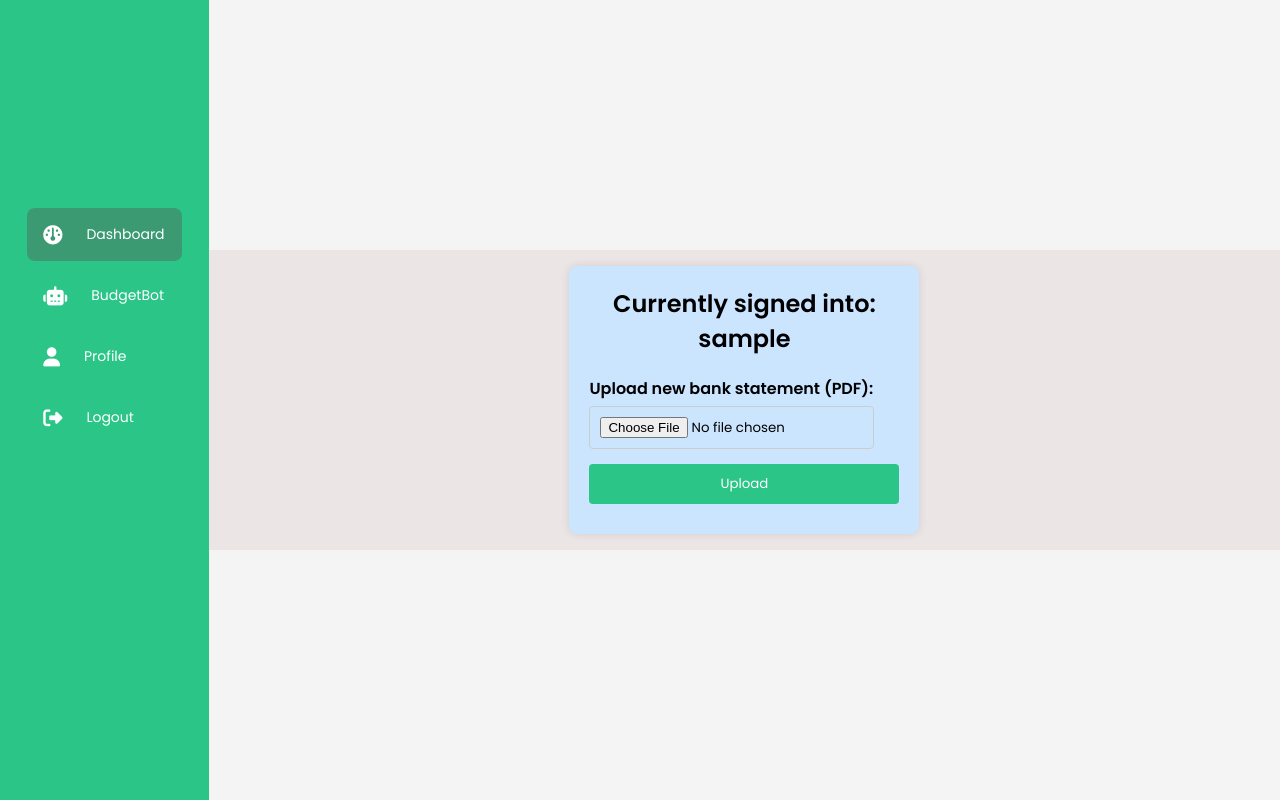
After one commit to z3nL/switchhunt, a Flask app: page /MotionFinance/profile in a window 1280 px wide. The commit adds this page. Run offline with Flask 3, Linux system fonts and the light colour scheme; the visitor is signed in with stand-in values (Sample User, id 1); some libraries are stand-ins or nearby versions.

Commit message:
even more updates

```diff
--- a/app.py
+++ b/app.py
@@ -69,6 +69,34 @@ async def specific():
                                                 tip=tip, tsac_total=tsac_total)
     else:
         return redirect(url_for('loginpg'))
+
+# Profile/Upload page
+@app.route('/MotionFinance/profile')
+async def profile():
+    if ('active' in session and session['active'] == 1):
+        username=session['username']
+        return render_template('profile.html', username=username)
+    else:
+        return redirect(url_for('loginpg'))
+
+# Upload files
+@app.route('/upload', methods=['POST'])
+def upload_file():
+    if 'file' not in request.files:
+        flash('No file part', 'error')
+        return redirect(request.url)
+
+    file = request.files['file']
+
+    if file.filename == '':
+        flash('No selected file', 'error')
+        return redirect(request.url)
+
+    if file:
+        filepath = os.path.join('./static/uploads', "newstatement")
+        file.save(filepath)
+        flash(f'File {file.filename} successfully uploaded!', 'success')
+        return redirect(url_for('upload_file'))
 
 @app.route('/MotionFinance/login', methods=['POST'])
 async def signIn():
--- /dev/null
+++ b/static/css/profile.css
@@ -0,0 +1,95 @@
+/* Light and Dark Color Definitions */
+.light-yellow {
+    background: rgb(255, 255, 204);
+  }
+
+  .light-red {
+    background: rgb(255, 204, 204);
+  }
+
+  .light-purple {
+    background: rgb(229, 204, 255);
+  }
+
+  .light-blue {
+    background: rgb(204, 229, 255);
+  }
+
+  .dark-yellow {
+    background: rgb(204, 204, 0);
+  }
+
+  .dark-red {
+    background: rgb(204, 0, 0);
+  }
+
+  .dark-purple {
+    background: rgb(102, 0, 204);
+  }
+
+  .dark-blue {
+    background: rgb(0, 0, 153);
+  }
+
+  /* General Styles */
+  body {
+    font-family: Arial, sans-serif;
+    background-color: #f4f4f4;
+    display: flex;
+    justify-content: center;
+    align-items: center;
+    height: 100vh;
+    margin: 0;
+  }
+
+  .upload-container {
+    display: flex;
+    justify-content: center;
+    align-items: center;
+    height: 100%;
+  }
+
+  .upload-box {
+    width: 350px;
+    padding: 20px;
+    border-radius: 8px;
+    box-shadow: 0 0 10px rgba(0, 0, 0, 0.1);
+  }
+
+  h2 {
+    text-align: center;
+    margin-bottom: 20px;
+  }
+
+  .input-group {
+    margin-bottom: 15px;
+    margin-right: 25px;
+  }
+
+  .input-group label {
+    display: block;
+    margin-bottom: 5px;
+    font-weight: bold;
+  }
+
+  .input-group input {
+    width: 100%;
+    padding: 10px;
+    border: 1px solid #ccc;
+    border-radius: 4px;
+  }
+
+  .btn {
+    width: 100%;
+    padding: 10px;
+    background-color: rgba(42, 197, 135, 0.997);
+    color: white;
+    border: none;
+    border-radius: 4px;
+    cursor: pointer;
+    margin-bottom: 10px;
+  }
+
+  .btn:hover {
+    background-color: rgb(33, 156, 107);
+  }
--- a/templates/index.html
+++ b/templates/index.html
@@ -23,7 +23,7 @@
                 </a>
             </li>
             <li>
-                <a href="/test-connection">
+                <a href="/MotionFinance/profile">
                     <i class="fas fa-user"></i>
                     <span>Profile</span>
                 </a>
--- /dev/null
+++ b/templates/profile.html
@@ -0,0 +1,69 @@
+<!DOCTYPE html>
+<html lang="en">
+<head>
+  <meta charset="UTF-8" />
+  <title>Motion Finance: Dashboard</title>
+  <link rel="stylesheet" href="/static/css/style.css" />
+  <link rel="stylesheet" href="/static/css/profile.css" />
+  <link rel="stylesheet" href="https://cdnjs.cloudflare.com/ajax/libs/font-awesome/6.4.0/css/all.min.css"/>
+</head>
+<body>
+    <div class="sidebar">
+        <div class="logo"></div>
+        <ul class="menu">
+            <li class="active">
+                <a href="/test-connection">
+                    <i class="fas fa-dashboard"></i>
+                    <span>Dashboard</span>
+                </a>
+            </li>
+            <li>
+                <a href="/test-connection">
+                    <i class="fas fa-robot"></i>
+                    <span>BudgetBot</span>
+                </a>
+            </li>
+            <li>
+                <a href="/test-connection">
+                    <i class="fas fa-user"></i>
+                    <span>Profile</span>
+                </a>
+            </li>
+            <li class="logout">
+                <a href="/logout">
+                    <i class="fas fa-sign-out-alt"></i>
+                    <span>Logout</span>
+                </a>
+            </li>
+        </ul>
+    </div>
+
+    <div class="main--content">
+        <div class="upload-container">
+            <div class="upload-box light-blue">
+                <h2>Currently signed into: {{username}}</h2>
+                <form action="/upload" method="POST" enctype="multipart/form-data">
+                    <div class="input-group">
+                        <label for="file">Upload new bank statement (PDF):</label>
+                        <input type="file" id="file" name="file" required>
+                    </div>
+                    <button type="submit" class="btn">Upload</button>
+                </form>
+
+                {% with messages = get_flashed_messages(with_categories=True) %}
+                {% if messages %}
+                  <div class="flash-messages">
+                    {% for category, message in messages %}
+                      <div class="alert {{ category }}">
+                        {{ message }}
+                      </div>
+                    {% endfor %}
+                  </div>
+                {% endif %}
+                {% endwith %}
+            </div>
+        </div>
+    </div>
+
+</body>
+</html>
```
Also changed, not shown: static/images/financepie.png (added), static/images/specpie.png (added).
